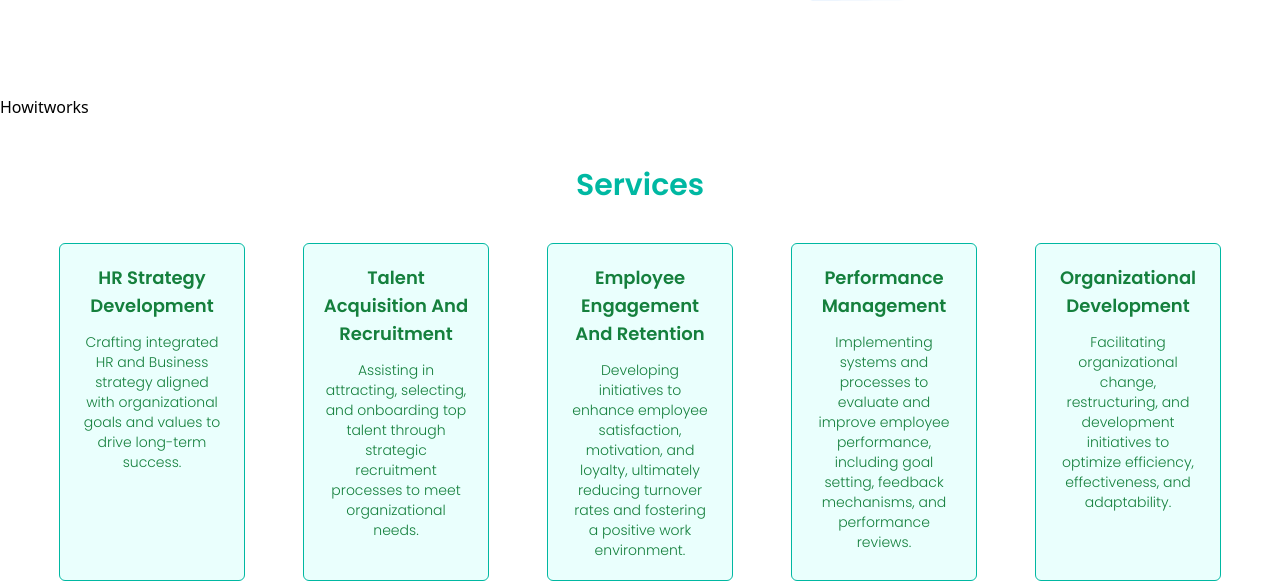
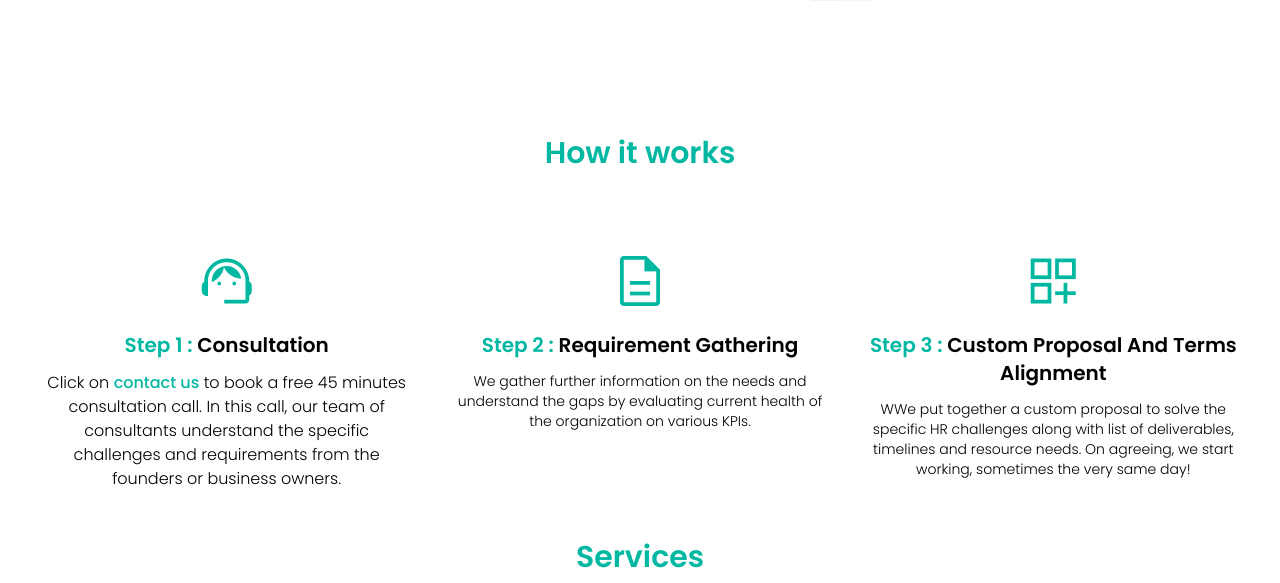
Before and after one commit to Alexmathai2001/PhenomenalHR-website, a React (Create React App) app: page / in a window 1280 px wide. Shown: the part 565-1148 px from the top of the page. Built offline with nearby package versions, Linux system fonts and the light colour scheme; no server answers.

Commit message:
added how it works

```diff
--- a/src/components/Howitworks.js
+++ b/src/components/Howitworks.js
@@ -1,9 +1,38 @@
-import React from 'react'
+import React from "react";
+import { Link } from "react-router-dom";
 
 const Howitworks = () => {
   return (
-    <div>Howitworks</div>
-  )
-}
+    <div className="px-10 font-poppins">
+      <p className="flex justify-center text-xl lg:text-3xl font-semibold text-[#00B8A2] xl:my-10">
+        How it works
+      </p>
 
-export default Howitworks
+      <div className="md:flex justify-around md:gap-10 md:w-full">
+        <div className="flex flex-col items-center md:w-1/3">
+          <span class="material-symbols-outlined text-[#00B8A2] mt-10 mb-2 text-3xl md:text-6xl">
+            support_agent
+          </span>
+          <p className="my-3 text-lg md:text-xl font-semibold text-center capitalize"><span className="text-[#00B8A2]">Step 1 : </span>Consultation</p>
+      <p className="text-center font-light text-sm md:text-base">Click on <Link className="font-medium text-[#00B8A2]">contact us</Link> to book a free 45 minutes consultation call. In this call, our team of consultants understand the specific challenges and requirements from the founders or business owners.</p>
+        </div>
+        <div className="flex flex-col items-center md:w-1/3">
+          <span class="material-symbols-outlined text-[#00B8A2] mt-10 mb-2 text-3xl md:text-6xl">
+            description
+          </span>
+          <p className="my-3 text-lg md:text-xl font-semibold text-center capitalize"><span className="text-[#00B8A2]">Step 2 : </span>Requirement gathering</p>
+      <p className="text-center font-light text-sm">We gather further information on the needs and understand the gaps by evaluating current health of the organization on various KPIs.</p>
+        </div>
+        <div className="flex flex-col items-center md:w-1/3">
+          <span class="material-symbols-outlined text-[#00B8A2] mt-10 mb-2 text-3xl md:text-6xl">
+            dashboard_customize
+          </span>
+          <p className="my-3 text-lg md:text-xl font-semibold text-center capitalize"><span className="text-[#00B8A2]">Step 3 : </span>Custom proposal and terms alignment</p>
+      <p className="text-center font-light text-sm">WWe put together a custom proposal to solve the specific HR challenges along with list of deliverables, timelines and resource needs. On agreeing, we start working, sometimes the very same day!</p>
+        </div>
+      </div>
+    </div>
+  );
+};
+
+export default Howitworks;
```
